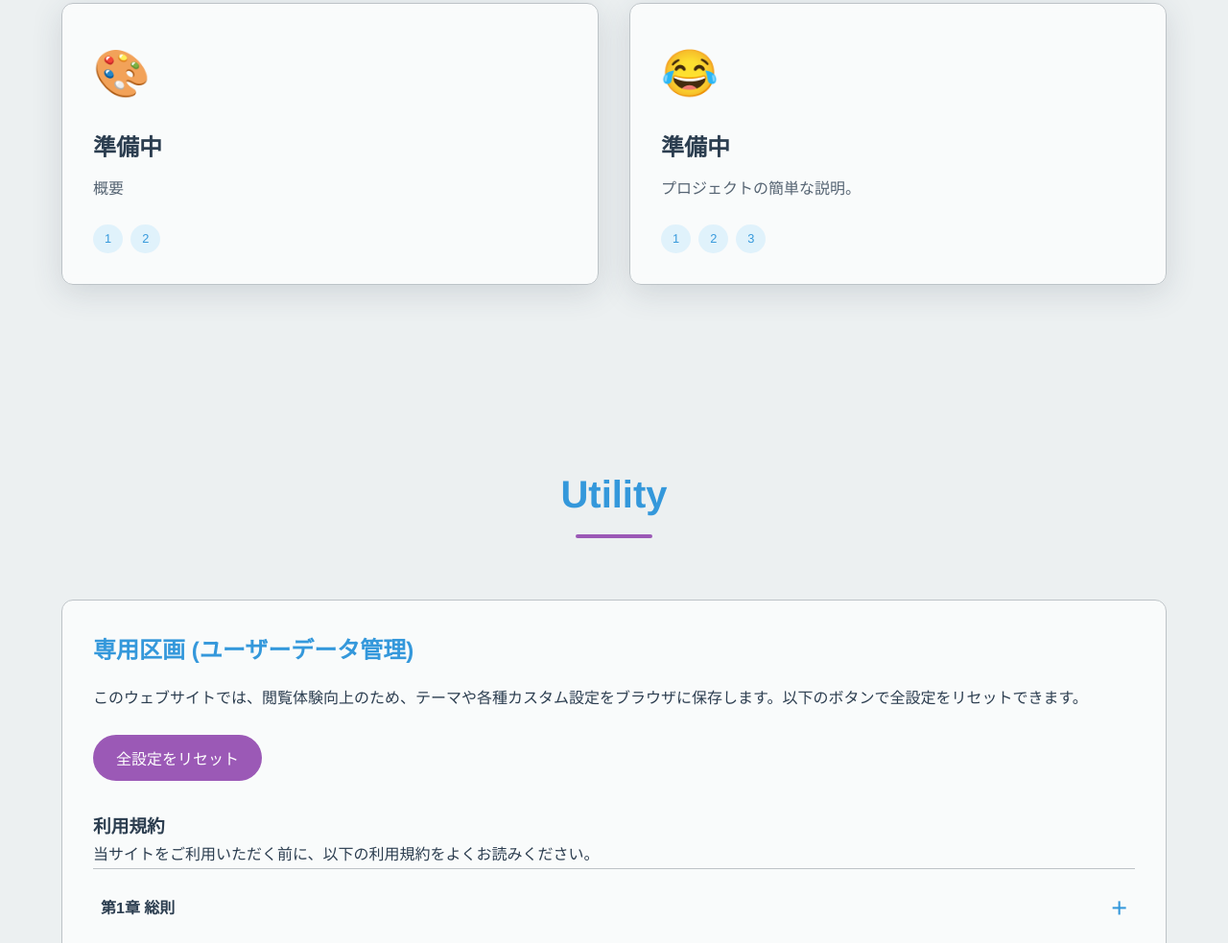
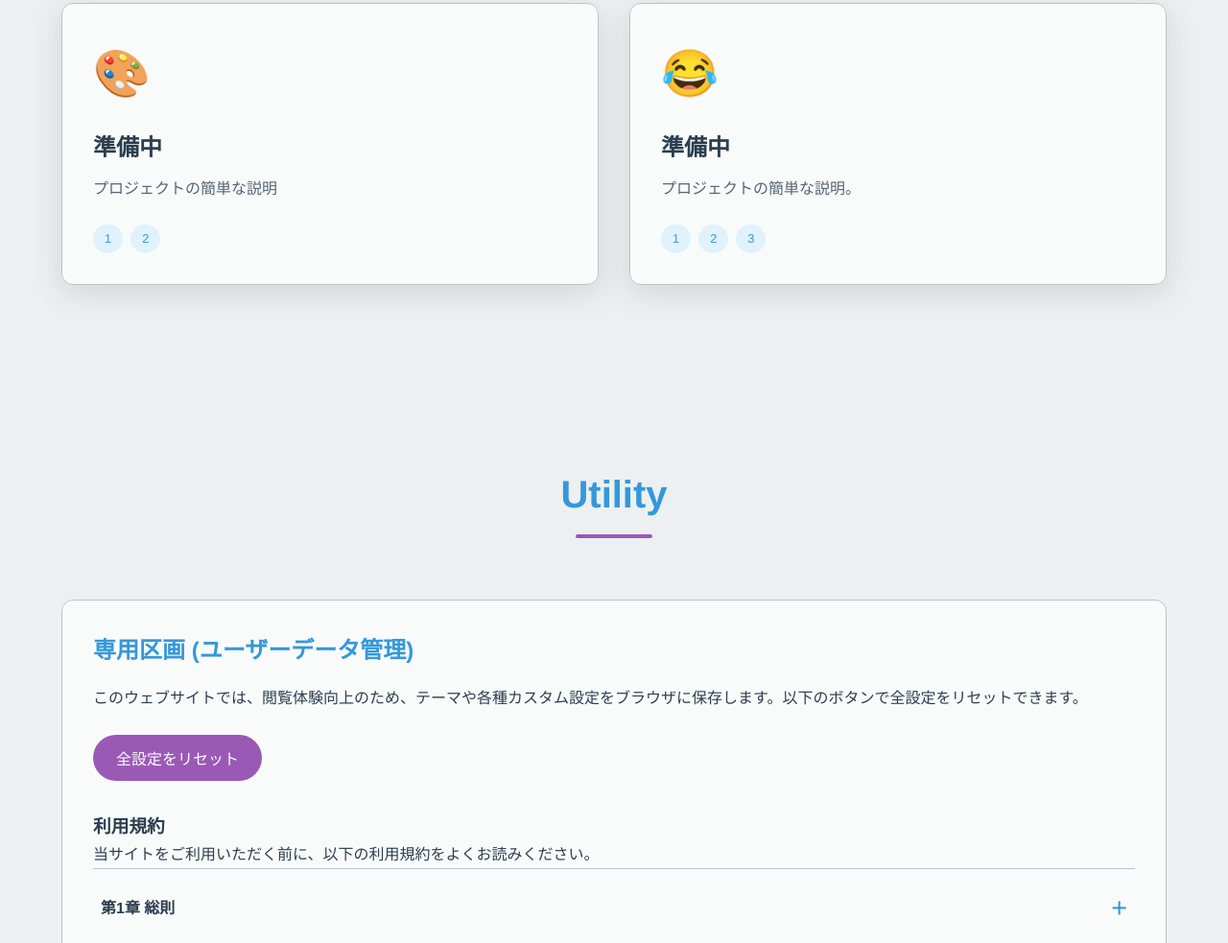
Before and after one commit to peipei2020x/peipei2020x.github.io, a plain HTML site: page index.html in a window 1280 px wide. Shown: the part 1622-2605 px from the top of the page at 96% size. Drawn offline with Linux system fonts and the light colour scheme.

Commit message:
Update index.html
fix

```diff
--- a/index.html
+++ b/index.html
@@ -174,7 +174,7 @@ document.addEventListener('DOMContentLoaded', () => {
     },
     {
         title: '準備中',
-        description: '概要',
+        description: 'プロジェクトの簡単な説明',
         url: 'https://peipei2020x.github.io/',
         icon: '🎨', // アイコン絵文字
         category: 'fun', // 'main' または 'fun'
```
